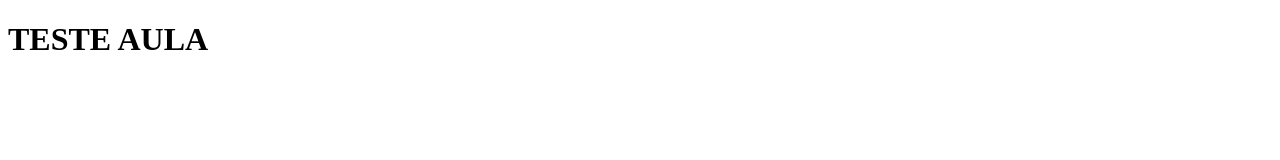
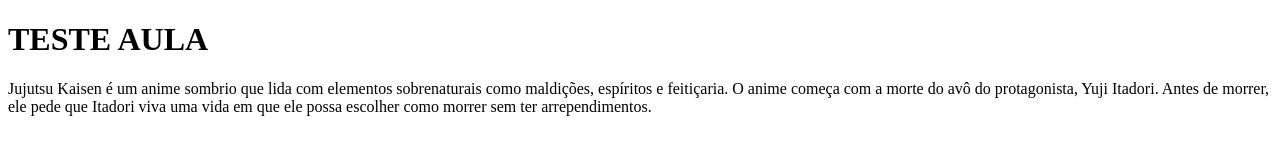
Before and after one commit to T0nyGualbert0/Aula, a plain HTML site: page index.html in a window 1280 px wide. Drawn offline with Linux system fonts and the light colour scheme.

Commit message:
paragrafo

```diff
--- a/index.html
+++ b/index.html
@@ -8,5 +8,11 @@
 </head>
 <body>
     <h1>TESTE AULA</h1>
+
+    <p>Jujutsu Kaisen é um anime sombrio que lida com elementos sobrenaturais como
+        maldições, espíritos e feitiçaria. O anime começa com a morte do avô do protagonista, Yuji
+        Itadori. Antes de morrer, ele pede que Itadori viva uma vida em que ele possa escolher
+        como morrer sem ter arrependimentos.</p>
+
 </body>
 </html>
```
